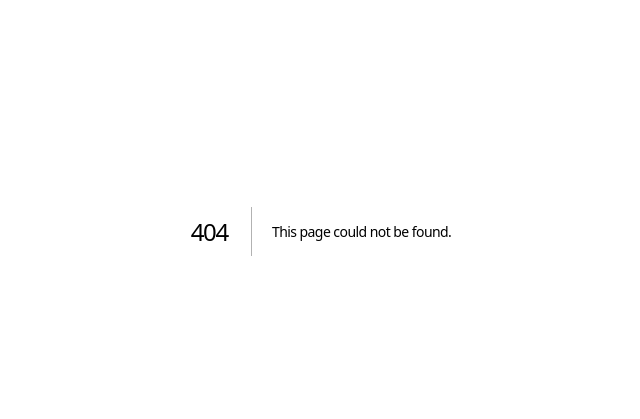
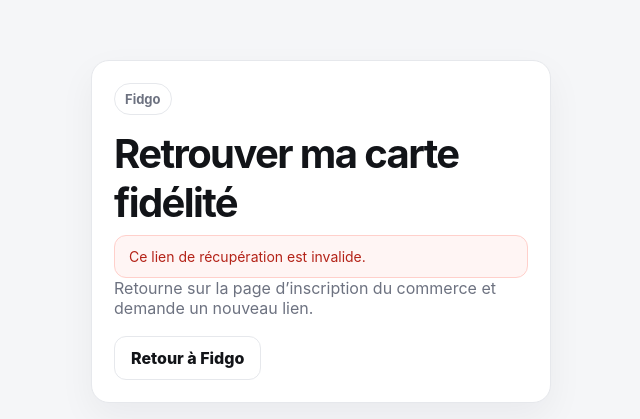
Before and after one commit to yassineimpe-bit/Fidgo, a Next.js app: page /recover/1 in a window 1280 px wide. Before the commit this address had no page. Shown: the part 169-588 px from the top of the page, without its empty margins (319-959 px from the left). Built offline with nearby package versions, Linux system fonts and the light colour scheme.

Commit message:
feat: add one-time card recovery page

```diff
--- /dev/null
+++ b/app/recover/[token]/page.tsx
@@ -0,0 +1,32 @@
+import type { Metadata } from "next";
+import Link from "next/link";
+import { RecoveryClient } from "@/components/recovery-client";
+import { isValidCardRecoveryToken } from "@/lib/card-recovery";
+
+export const metadata: Metadata = {
+  title: "Retrouver ma carte | Fidgo",
+  robots: { index: false, follow: false, noarchive: true },
+  referrer: "no-referrer",
+};
+
+export default async function RecoveryPage({ params }: { params: Promise<{ token: string }> }) {
+  const { token } = await params;
+  const validShape = isValidCardRecoveryToken(token);
+
+  return <main className="auth-wrap">
+    <section className="card auth-card">
+      <span className="eyebrow">Fidgo</span>
+      <h2 style={{margin:"14px 0 8px"}}>Retrouver ma carte fidélité</h2>
+      {validShape ? <>
+        <p className="muted">
+          Ce lien prouve l’accès à l’adresse email utilisée pour la carte. Aucun solde ne sera modifié.
+        </p>
+        <RecoveryClient token={token}/>
+      </> : <>
+        <div className="notice error">Ce lien de récupération est invalide.</div>
+        <p className="muted">Retourne sur la page d’inscription du commerce et demande un nouveau lien.</p>
+      </>}
+      <div style={{marginTop:18}}><Link className="btn" href="/">Retour à Fidgo</Link></div>
+    </section>
+  </main>;
+}
```
